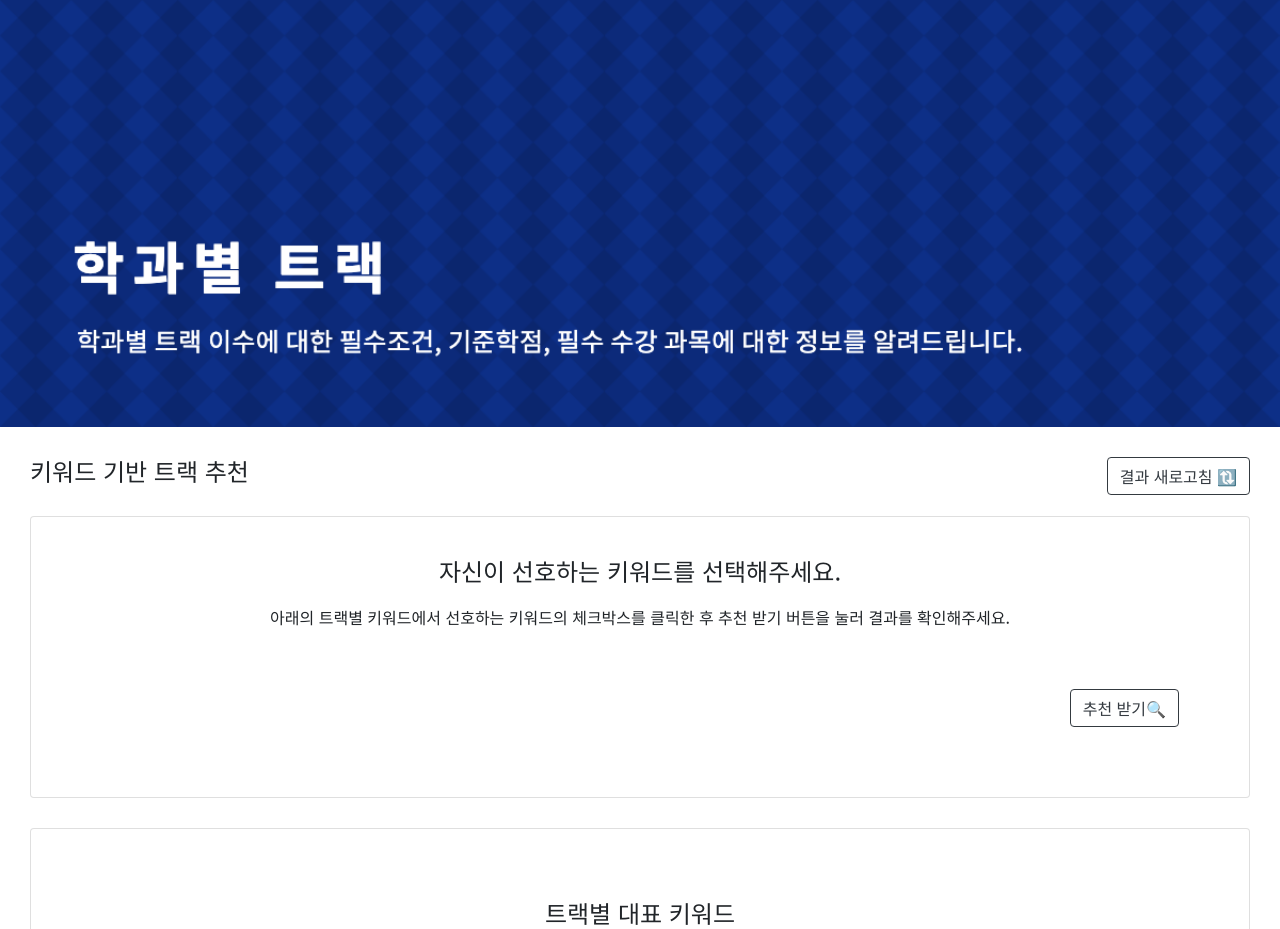
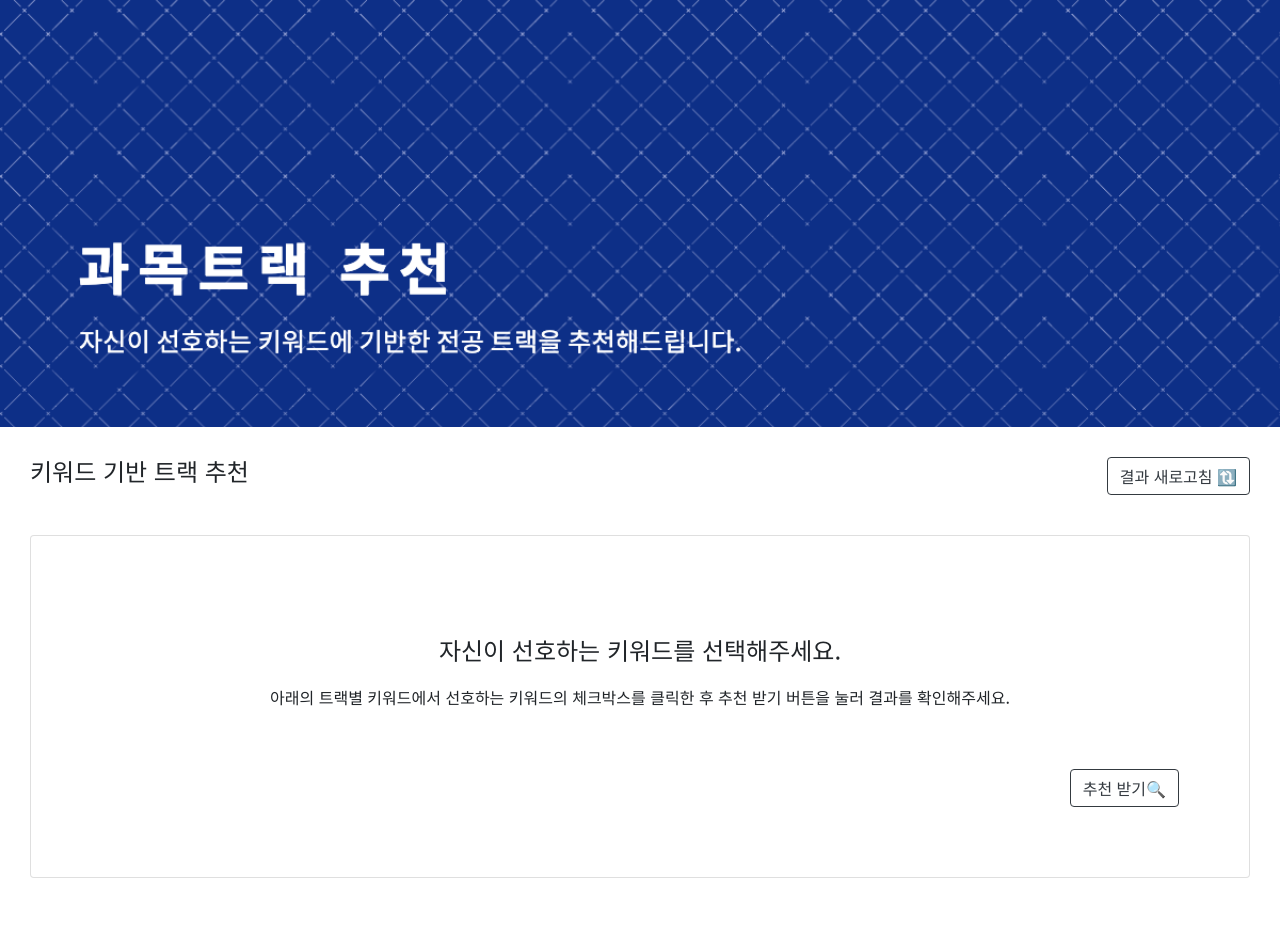
Before and after one commit to 1010Min/-chili-sauce, a Flask app: page /recommend in a window 1280 px wide. Shown: the part 112-1041 px from the top of the page. Run offline with Flask 2, Linux system fonts and the light colour scheme; data that the repository does not hold is empty; some libraries are stand-ins or nearby versions.

Commit message:
UPDATE : UI 최종 수정

```diff
--- a/templates/majortrack.html
+++ b/templates/majortrack.html
@@ -72,7 +72,7 @@
             </ul>
         </div>
     </nav>
-    <img id="main" src="{{ url_for('static', filename='major_track.png') }}" class="img-fluid" alt="Responsive image"
+    <img id="main" src="{{ url_for('static', filename='recommend.png') }}" class="img-fluid" alt="Responsive image"
     style="width: 100%">
 
     <ul class="nav justify-content-end nav-pills mb-3" id="pills-tab" role="tablist">
--- a/templates/recommend.html
+++ b/templates/recommend.html
@@ -63,26 +63,29 @@
         </ul>
     </div>
 </nav>
-<img id="main" src="{{ url_for('static', filename='recommend.png') }}" class="img-fluid" alt="Responsive image"
+<img id="main" src="{{ url_for('static', filename='major_track.png') }}" class="img-fluid" alt="Responsive image"
      style="width: 100%">
 <div class="main">
     <h4 style="margin-top: 30px; margin-left: 30px; margin-bottom: 30px">
-        키워드 기반 트랙 추천
+        <span style="margin-bottom: 30px; float: left">키워드 기반 트랙 추천</span>
         <button type="button" class="btn btn-outline-dark float-right"
-                onclick="location.href='/recommend'" class="btn float-right" style="margin-right: 30px;">
+                onclick="location.href='/recommend'" class="btn float-right"
+                style="margin-right: 30px; margin-bottom: 30px">
             결과 새로고침 🔃
         </button>
     </h4>
-
 </div>
+    <br><br>
 <div class="card">
     <div class="card-body">
-        <h4 style="margin-top: -30px; margin-bottom: 20px">자신이 선호하는 키워드를 선택해주세요.</h4>
+        <h4 style="margin-top: 30px; margin-bottom: 20px">자신이 선호하는 키워드를 선택해주세요.</h4>
         <p style="margin-bottom: 60px">아래의 트랙별 키워드에서 선호하는 키워드의 체크박스를 클릭한 후 추천 받기 버튼을 눌러 결과를 확인해주세요.</p>
         <div id='result'></div>
-        <button type="button" class="btn btn-outline-dark float-right" id='target_btn' onclick="CalCheckboxValue()" class="btn float-right">추천 받기🔍</button>
+        <button type="button" class="btn btn-outline-dark float-right" id='target_btn'
+                onclick="CalCheckboxValue()" class="btn float-right">추천 받기🔍</button>
     </div>
   </div>
+    <br>
   <div class="card">
     <div class="card-body">
         <div id="reviews-box">
```
